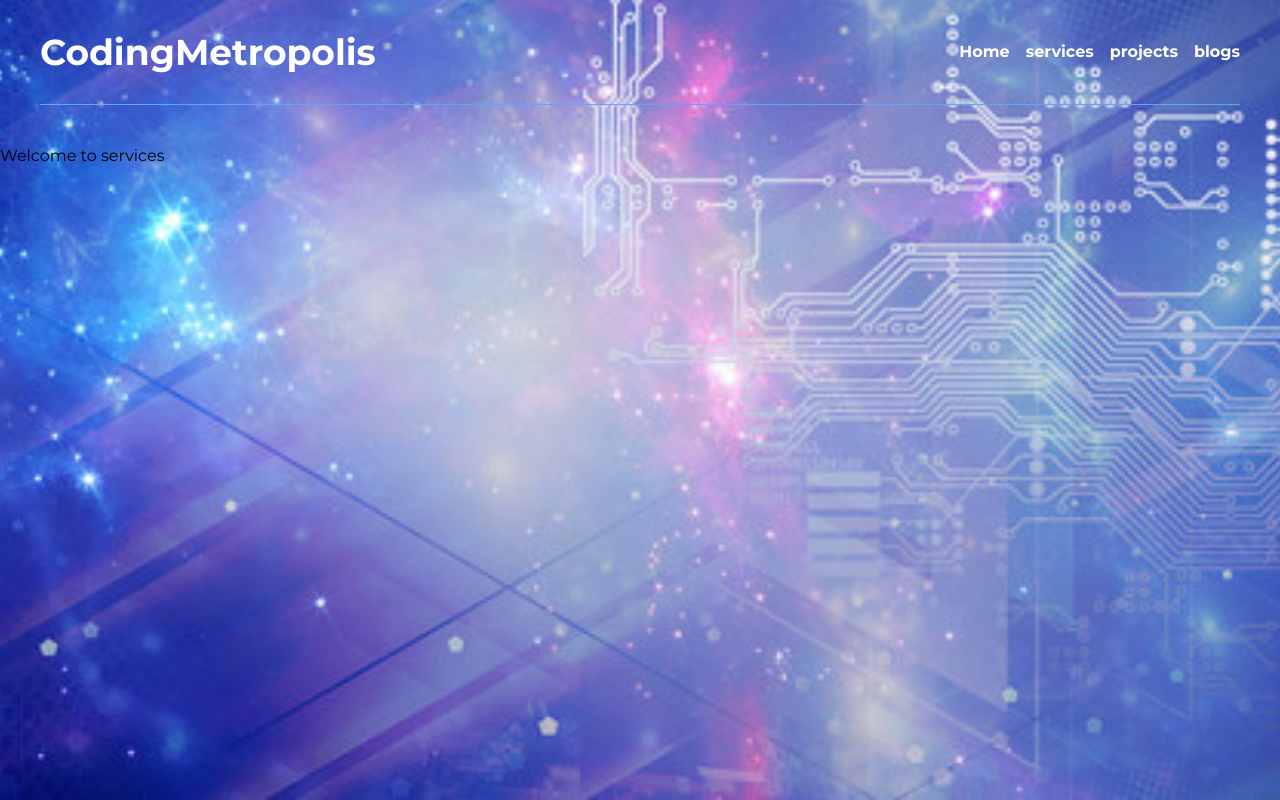
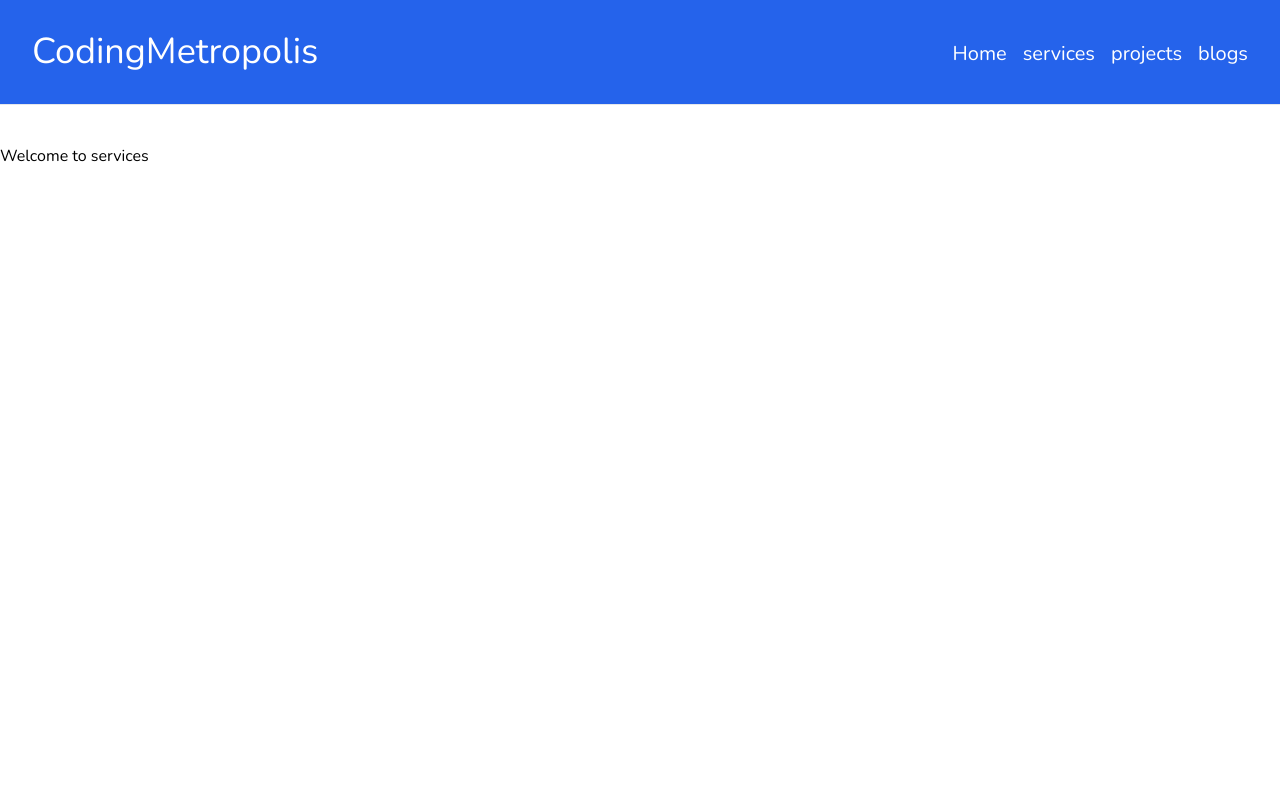
Before and after one commit to codingmetropolis/codingmetropoils, a Next.js app: page /services in a window 1280 px wide. Built offline with nearby package versions, Linux system fonts and the light colour scheme.

Commit message:
made some desing changes

```diff
--- a/components/Categories.jsx
+++ b/components/Categories.jsx
@@ -1,11 +1,9 @@
-import React, { useState, useEffect } from 'react';
-import Link from 'next/link';
-
-import { getCategories } from '../services';
+import React, { useState, useEffect } from "react";
+import Link from "next/link";
+import { getCategories } from "../services";
 
 const Categories = () => {
   const [categories, setCategories] = useState([]);
-
   useEffect(() => {
     getCategories().then((newCategories) => {
       setCategories(newCategories);
@@ -13,11 +11,17 @@ const Categories = () => {
   }, []);
 
   return (
-    <div className="bg-white shadow-lg rounded-lg p-8 pb-12 mb-8">
+    <div className="bg-whiteshadow-lg border-2  border-black rounded-lg p-8 pb-12 mb-8">
       <h3 className="text-xl mb-8 font-semibold border-b pb-4">Categories</h3>
       {categories.map((category, index) => (
         <Link key={index} href={`/blogs/category/${category.slug}`}>
-          <span className={`cursor-pointer block ${(index === categories.length - 1) ? 'border-b-0' : 'border-b'} pb-3 mb-3`}>{category.name}</span>
+          <span
+            className={`cursor-pointer block ${
+              index === categories.length - 1 ? "border-b-0" : "border-b"
+            } pb-3 mb-3`}
+          >
+            {category.name}
+          </span>
         </Link>
       ))}
     </div>
--- a/components/Header.jsx
+++ b/components/Header.jsx
@@ -10,11 +10,11 @@ const navLinks=[
 ]
 const Header = () => {
   return (
-    <div className="container mx-auto px-10 mb-8">
-      <div className="border-b w-full inline-block border-blue-400 py-8">
+    <div className="container mx-auto  mb-8">
+      <div className="border-b w-full inline-block  py-8   bg-blue-600 px-8 ">
         <div className="md:float-left block">
           <Link href="/">
-            <span className="cursor-pointer font-bold text-4xl text-white">
+            <span className="cursor-pointer text-4xl text-white  ">
               CodingMetropolis
             </span>
           </Link>
@@ -22,7 +22,7 @@ const Header = () => {
         <div className="hidden md:float-left md:contents">
           {navLinks.map((link, index) => (
             <Link key={index} href={link.url}>
-              <span className="md:float-right mt-2 align-middle text-white ml-4 font-semibold cursor-pointer">
+              <span className="md:float-right mt-2 align-middle text-white  text-xl ml-4 cursor-pointer">
                 {link.name}
               </span>
             </Link>
--- a/components/PostCard.jsx
+++ b/components/PostCard.jsx
@@ -6,19 +6,9 @@ import Link from 'next/link';
 import { grpahCMSImageLoader } from '../util';
 
 const PostCard = ({ post }) => (
-  <div className="bg-white shadow-lg rounded-lg p-0 lg:p-8 pb-12 mb-8">
-    {/* <div className="relative shadow-md inline-block w-full h-60 lg:h-80 mb-6">
-      <Image
-        unoptimized
-        loader={grpahCMSImageLoader}
-        alt={post.title}
-        className="shadow-lg rounded-t-lg lg:rounded-lg"
-        layout="fill"
-        src={post.featuredImage.url}
-      />
-    </div> */}
+  <div className=" bg-white  shadow-xl rounded-md p-0 lg:pb-12 mb-8 border-4 border-black-300">
     <div className="relative overflow-hidden shadow-md pb-80 mb-6">
-      <img src={post.featuredImage.url} alt="" className="object-top absolute h-80 w-full object-cover  shadow-lg rounded-t-lg lg:rounded-lg" />
+      <img src={post.featuredImage.url} alt="" className="object-top absolute h-80 w-full object-cover   object-center shadow-lg rounded-t-lg lg:rounded-t-md rounded-b-none" />
     </div>
 
     <h1 className="transition duration-700 text-center mb-8 cursor-pointer hover:text-pink-600 text-3xl font-semibold">
@@ -32,7 +22,7 @@ const PostCard = ({ post }) => (
           alt={post.author.name}
           height="30px"
           width="30px"
-          className="align-middle rounded-full"
+          className="align-middle rounded-full object-contain object-center"
           src={post.author.photo.url}
         />
         <p className="inline align-middle text-gray-700 ml-2 font-medium text-lg">{post.author.name}</p>
@@ -49,7 +39,7 @@ const PostCard = ({ post }) => (
     </p>
     <div className="text-center">
       <Link href={`/blogs/${post.slug}`}>
-        <span className="transition duration-500 ease transform hover:-translate-y-1 inline-block bg-pink-600 text-lg font-medium rounded-full text-white px-8 py-3 cursor-pointer">Continue Reading</span>
+        <span className="transition duration-500 shadow-lg ease transform hover:-translate-y-1 inline-block bg-blue-500 text-lg font-medium rounded-md text-white px-8 py-3 cursor-pointer">Continue Reading</span>
       </Link>
     </div>
   </div>
--- a/components/PostWidget.jsx
+++ b/components/PostWidget.jsx
@@ -22,7 +22,7 @@ const PostWidget = ({ categories, slug }) => {
   }, [slug]);
 
   return (
-    <div className="bg-white shadow-lg rounded-lg p-8 pb-12 mb-8">
+    <div className="  shadow-lg border-2  border-black  rounded-md p-8 pb-12 mb-8">
       <h3 className="text-xl mb-8 font-semibold border-b pb-4">{slug ? 'Related Posts' : 'Recent Posts'}</h3>
       {relatedPosts.map((post, index) => (
         <div key={index} className="flex items-center w-full mb-4">
--- a/pages/blogs/index.js
+++ b/pages/blogs/index.js
@@ -5,7 +5,6 @@ import { getPosts } from '../../services';
 export default function Home({ posts }) {
   return (
     <div className="container mx-auto px-10 mb-8">
-      {/* <FeaturedPosts /> */}
       <div className="grid grid-cols-1 lg:grid-cols-12 gap-12">
         <div className="lg:col-span-8 col-span-1">
           {posts.map((post, index) => (
--- a/styles/globals.scss
+++ b/styles/globals.scss
@@ -2,19 +2,19 @@
 @tailwind components;
 @tailwind utilities;
 
-@import url('https://fonts.googleapis.com/css2?family=Montserrat:wght@300;400;700&display=swap');
-
+@import url('https://fonts.googleapis.com/css2?family=Courgette&family=Nunito:ital,wght@0,400;1,300&display=swap');
 html,
 body {
   padding: 0;
   margin: 0;
-  font-family: 'Montserrat', sans-serif;
+  font-family: 'Courgette', cursive !important;
+  font-family: 'Nunito', sans-serif !important;
   &:before{
     content:'';
     content: "";
     width: 100%;
     height: 100vh;
-    background-image: url("../public/bg.jpg");
+    // background-image: url("../public/bg.jpg");
     position: fixed;
     left: 0;
     top: 0;
```
